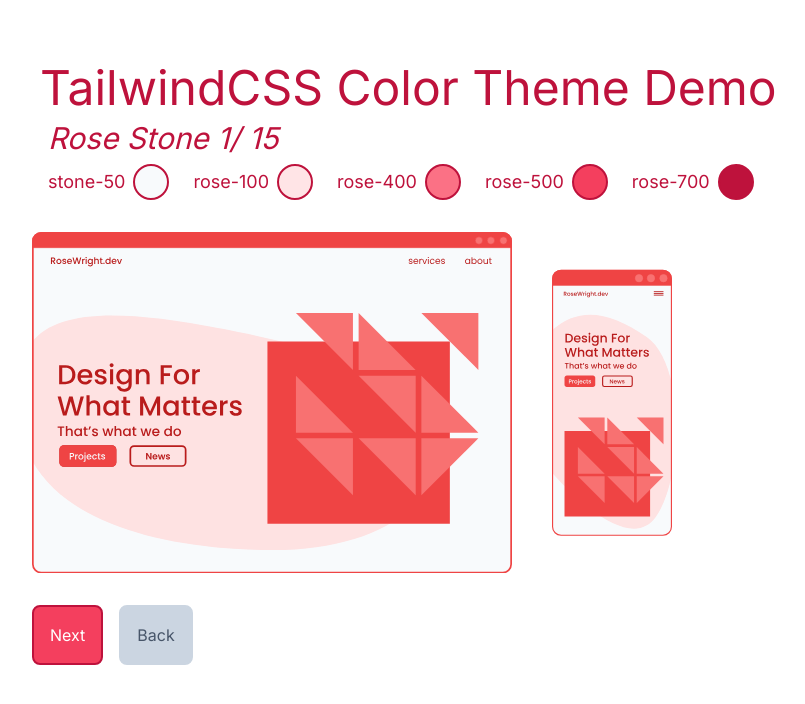
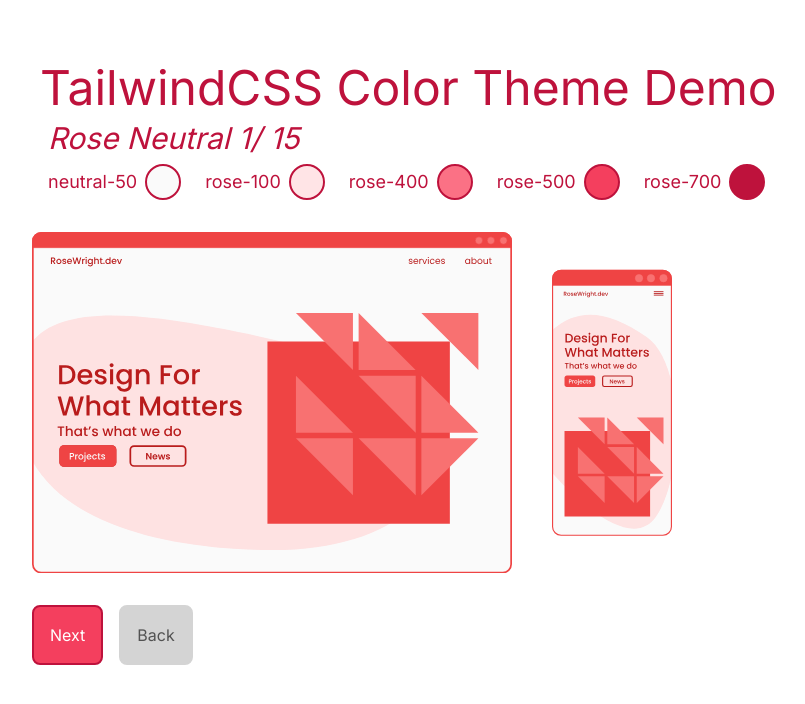
Before and after one commit to RoseWrightdev/tailwindwcss-theme-previewer, a Next.js app: page / in a window 1280 px wide. Shown: the top 704 px of the page, without its empty margins (288-1093 px from the left). Built offline with nearby package versions, Linux system fonts and the light colour scheme.

Commit message:
neutral-50 standard

```diff
--- a/app/data.js
+++ b/app/data.js
@@ -2,9 +2,9 @@ export const themeData = [
 {
     key: 0,
     themeName1: "Rose",
-    themeName2: "Stone",
-    colorLight: "stone-50",
-    colorLightHex: "#f8fafc",
+    themeName2: "Neutral",
+    colorLight: "neutral-50",
+    colorLightHex: "#fafafa",
     colorLightAccent: "rose-100",
     colorLightAccentHex: "#FEE2E2",
     colorMediumAccent: "rose-400",
@@ -18,9 +18,9 @@ export const themeData = [
 {
     key: 2,
     themeName1: "Pink",
-    themeName2: "Stone",
-    colorLight: "stone-50",
-    colorLightHex: "#f8fafc",
+    themeName2: "Neutral",
+    colorLight: "neutral-50",
+    colorLightHex: "#fafafa",
     colorLightAccent: "pink-100",
     colorLightAccentHex: "#fce7f3",
     colorMediumAccent: "pink-400",
@@ -33,9 +33,9 @@ export const themeData = [
 {
     key: 3,
     themeName1: "Fuchsia",
-    themeName2: "Stone",
-    colorLight: "stone-50",
-    colorLightHex: "#f8fafc",
+    themeName2: "Neutral",
+    colorLight: "neutral-50",
+    colorLightHex: "#fafafa",
     colorLightAccent: "fuchsia-100",
     colorLightAccentHex: "#fae8ff",
     colorMediumAccent: "fuchsia-400",
@@ -48,9 +48,9 @@ export const themeData = [
 {
     key: 4,
     themeName1: "Purple",
-    themeName2: "Stone",
-    colorLight: "stone-50",
-    colorLightHex: "#f8fafc",
+    themeName2: "Neutral",
+    colorLight: "neutral-50",
+    colorLightHex: "#fafafa",
     colorLightAccent: "purple-100",
     colorLightAccentHex: "#f3e8ff",
     colorMediumAccent: "purple-400",
@@ -63,9 +63,9 @@ export const themeData = [
 {
     key: 5,
     themeName1: "Violet",
-    themeName2: "Stone",
-    colorLight: "stone-50",
-    colorLightHex: "#f8fafc",
+    themeName2: "Neutral",
+    colorLight: "neutral-50",
+    colorLightHex: "#fafafa",
     colorLightAccent: "violet-100",
     colorLightAccentHex: "#ede9fe",
     colorMediumAccent: "violet-400",
@@ -78,9 +78,9 @@ export const themeData = [
 {
     key: 6,
     themeName1: "Indigo",
-    themeName2: "Stone",
-    colorLight: "stone-50",
-    colorLightHex: "#f8fafc",
+    themeName2: "Neutral",
+    colorLight: "neutral-50",
+    colorLightHex: "#fafafa",
     colorLightAccent: "indigo-100",
     colorLightAccentHex: "#e0e7ff",
     colorMediumAccent: "indigo-400",
@@ -93,9 +93,9 @@ export const themeData = [
 {
     key: 7,
     themeName1: "Blue",
-    themeName2: "Stone",
-    colorLight: "stone-50",
-    colorLightHex: "#f8fafc",
+    themeName2: "Neutral",
+    colorLight: "neutral-50",
+    colorLightHex: "#fafafa",
     colorLightAccent: "blue-100",
     colorLightAccentHex: "#dbeafe",
     colorMediumAccent: "blue-400",
@@ -108,9 +108,9 @@ export const themeData = [
 {
     key: 7,
     themeName1: "Sky",
-    themeName2: "Stone",
-    colorLight: "stone-50",
-    colorLightHex: "#f8fafc",
+    themeName2: "Neutral",
+    colorLight: "neutral-50",
+    colorLightHex: "#fafafa",
     colorLightAccent: "sky-100",
     colorLightAccentHex: "#e0f2fe",
     colorMediumAccent: "sky-400",
@@ -123,9 +123,9 @@ export const themeData = [
 {
     key: 8,
     themeName1: "Cyan",
-    themeName2: "Stone",
-    colorLight: "stone-50",
-    colorLightHex: "#f8fafc",
+    themeName2: "Neutral",
+    colorLight: "neutral-50",
+    colorLightHex: "#fafafa",
     colorLightAccent: "cyan-100",
     colorLightAccentHex: "#cffafe",
     colorMediumAccent: "cyan-400",
@@ -138,9 +138,9 @@ export const themeData = [
 {
     key: 9,
     themeName1: "Teal",
-    themeName2: "Stone",
-    colorLight: "stone-50",
-    colorLightHex: "#f8fafc",
+    themeName2: "Neutral",
+    colorLight: "neutral-50",
+    colorLightHex: "#fafafa",
     colorLightAccent: "teal-100",
     colorLightAccentHex: "#ccfbf1",
     colorMediumAccent: "teal-400",
@@ -153,9 +153,9 @@ export const themeData = [
 {
     key: 10,
     themeName1: "Emerald",
-    themeName2: "Stone",
-    colorLight: "stone-50",
-    colorLightHex: "#f8fafc",
+    themeName2: "Neutral",
+    colorLight: "neutral-50",
+    colorLightHex: "#fafafa",
     colorLightAccent: "emerald-100",
     colorLightAccentHex: "#d1fae5",
     colorMediumAccent: "emerald-400",
@@ -168,9 +168,9 @@ export const themeData = [
 {
     key: 11,
     themeName1: "Green",
-    themeName2: "Stone",
-    colorLight: "stone-50",
-    colorLightHex: "#f8fafc",
+    themeName2: "Neutral",
+    colorLight: "neutral-50",
+    colorLightHex: "#fafafa",
     colorLightAccent: "green-100",
     colorLightAccentHex: "#dcfce7",
     colorMediumAccent: "green-400",
@@ -183,9 +183,9 @@ export const themeData = [
 {
     key: 12,
     themeName1: "Lime",
-    themeName2: "Stone",
-    colorLight: "stone-50",
-    colorLightHex: "#f8fafc",
+    themeName2: "Neutral",
+    colorLight: "neutral-50",
+    colorLightHex: "#fafafa",
     colorLightAccent: "lime-100",
     colorLightAccentHex: "#ecfccb",
     colorMediumAccent: "lime-400",
@@ -198,9 +198,9 @@ export const themeData = [
 {
     key: 13,
     themeName1: "Yellow",
-    themeName2: "Stone",
-    colorLight: "stone-50",
-    colorLightHex: "#f8fafc",
+    themeName2: "Neutral",
+    colorLight: "neutral-50",
+    colorLightHex: "#fafafa",
     colorLightAccent: "yellow-100",
     colorLightAccentHex: "#fef9c3",
     colorMediumAccent: "yellow-400",
@@ -213,9 +213,9 @@ export const themeData = [
 {
     key: 14,
     themeName1: "Amber",
-    themeName2: "Stone",
-    colorLight: "stone-50",
-    colorLightHex: "#f8fafc",
+    themeName2: "Neutral",
+    colorLight: "neutral-50",
+    colorLightHex: "#fafafa",
     colorLightAccent: "amber-100",
     colorLightAccentHex: "#fef3c7",
     colorMediumAccent: "amber-400",
--- a/app/page.jsx
+++ b/app/page.jsx
@@ -47,21 +47,21 @@ export default function Home() {
 
   //color varients light
   const themeLightColorVariants = [
-    "bg-slate-50 border-rose-700",
-    "bg-slate-50 border-pink-700",
-    "bg-slate-50 border-fuchsia-700",
-    "bg-slate-50 border-purple-700",
-    "bg-slate-50 border-violet-700",
-    "bg-slate-50 border-indigo-700",
-    "bg-slate-50 border-blue-700",
-    "bg-slate-50 border-sky-700",
-    "bg-slate-50 border-cyan-700",
-    "bg-slate-50 border-teal-700",
-    "bg-slate-50 border-emerald-700",
-    "bg-slate-50 border-green-700",
-    "bg-slate-50 border-lime-700",
-    "bg-slate-50 border-yellow-700",
-    "bg-slate-50 border-amber-700",
+    "bg-neutral-50 border-rose-700",
+    "bg-neutral-50 border-pink-700",
+    "bg-neutral-50 border-fuchsia-700",
+    "bg-neutral-50 border-purple-700",
+    "bg-neutral-50 border-violet-700",
+    "bg-neutral-50 border-indigo-700",
+    "bg-neutral-50 border-blue-700",
+    "bg-neutral-50 border-sky-700",
+    "bg-neutral-50 border-cyan-700",
+    "bg-neutral-50 border-teal-700",
+    "bg-neutral-50 border-emerald-700",
+    "bg-neutral-50 border-green-700",
+    "bg-neutral-50 border-lime-700",
+    "bg-neutral-50 border-yellow-700",
+    "bg-neutral-50 border-amber-700",
   ]
 
 
@@ -270,7 +270,7 @@ export default function Home() {
           <button className={`${themeMediumColorVariants[index]} p-4 rounded-lg text-white mr-4 border-2`} onClick={handleClickNext}>
             Next
           </button>
-          {index !== 0 ? <button onClick={handleClickBack} className={`${themeMediumColorVariants[index]} p-4 rounded-lg text-white mr-4 border-2`}>Back</button> : <button className={`bg-slate-300 p-4 rounded-lg text-slate-600 mr-4 border-2  border-slate-300 cursor-default`}>Back</button>}
+          {index !== 0 ? <button onClick={handleClickBack} className={`${themeMediumColorVariants[index]} p-4 rounded-lg text-white mr-4 border-2`}>Back</button> : <button className={`bg-neutral-300 p-4 rounded-lg text-neutral-600 mr-4 border-2  border-neutral-300 cursor-default`}>Back</button>}
         </div>
       </div>
    </>
```
